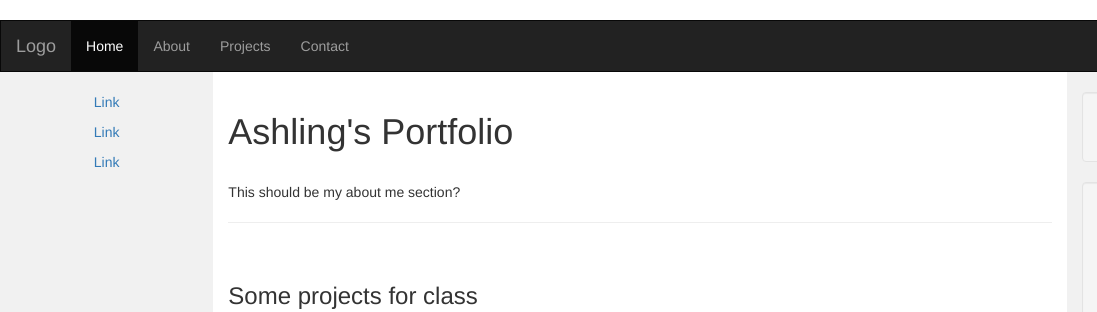
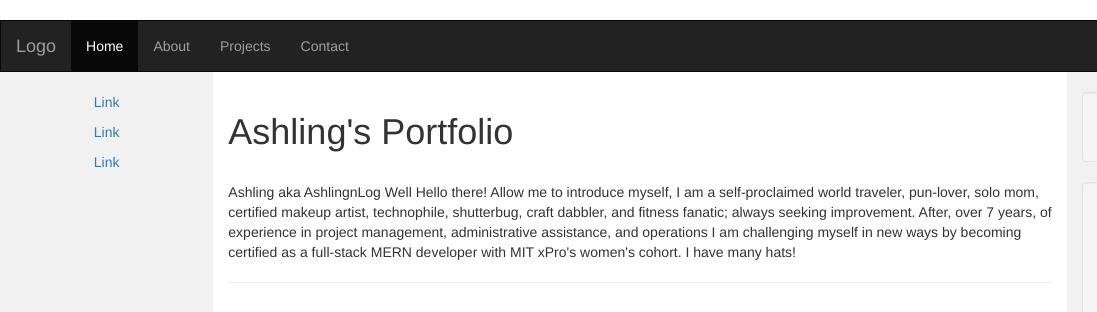
Before and after one commit to AshlingnLog/UpByBootstraps, a plain HTML site: page index.html in a window 1280 px wide. Shown: the top 312 px of the page, 0-1097 px from the left. Drawn offline with nearby package versions, Linux system fonts and the light colour scheme; grey boxes are pictures that could not be loaded.

Commit message:
Update index.html
updated about me.

```diff
--- a/index.html
+++ b/index.html
@@ -76,7 +76,10 @@
     </div>
     <div class="col-sm-8 text-left">
       <h1>Ashling's Portfolio</h1>
-      <p>This should be my about me section?</p>
+      <p>Ashling aka AshlingnLog
+Well Hello there!
+
+Allow me to introduce myself, I am a self-proclaimed world traveler, pun-lover, solo mom, certified makeup artist, technophile, shutterbug, craft dabbler, and fitness fanatic; always seeking improvement. After, over 7 years, of experience in project management, administrative assistance, and operations I am challenging myself in new ways by becoming certified as a full-stack MERN developer with MIT xPro's women's cohort.  I have many hats!</p>
       <hr>
       <h3>Some projects for class</h3>
       <p>Lorem ipsum...</p>
```
